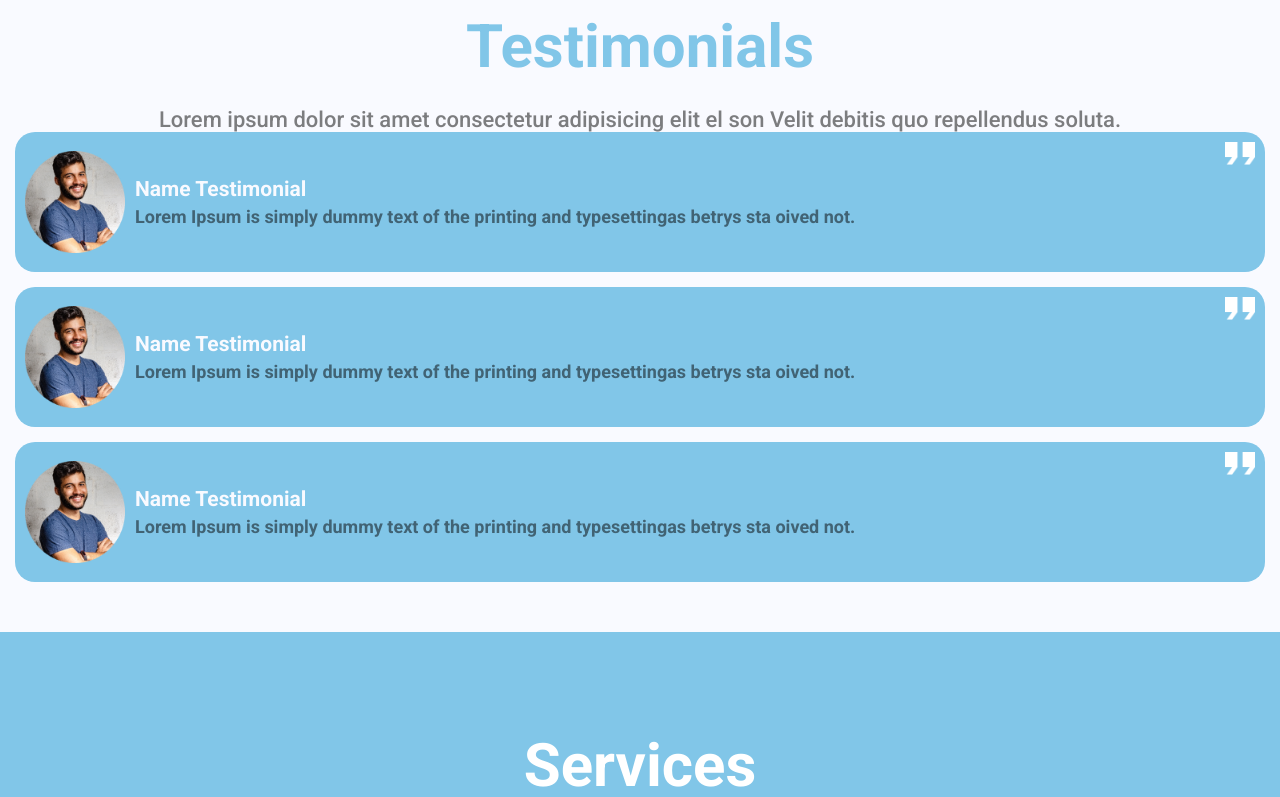
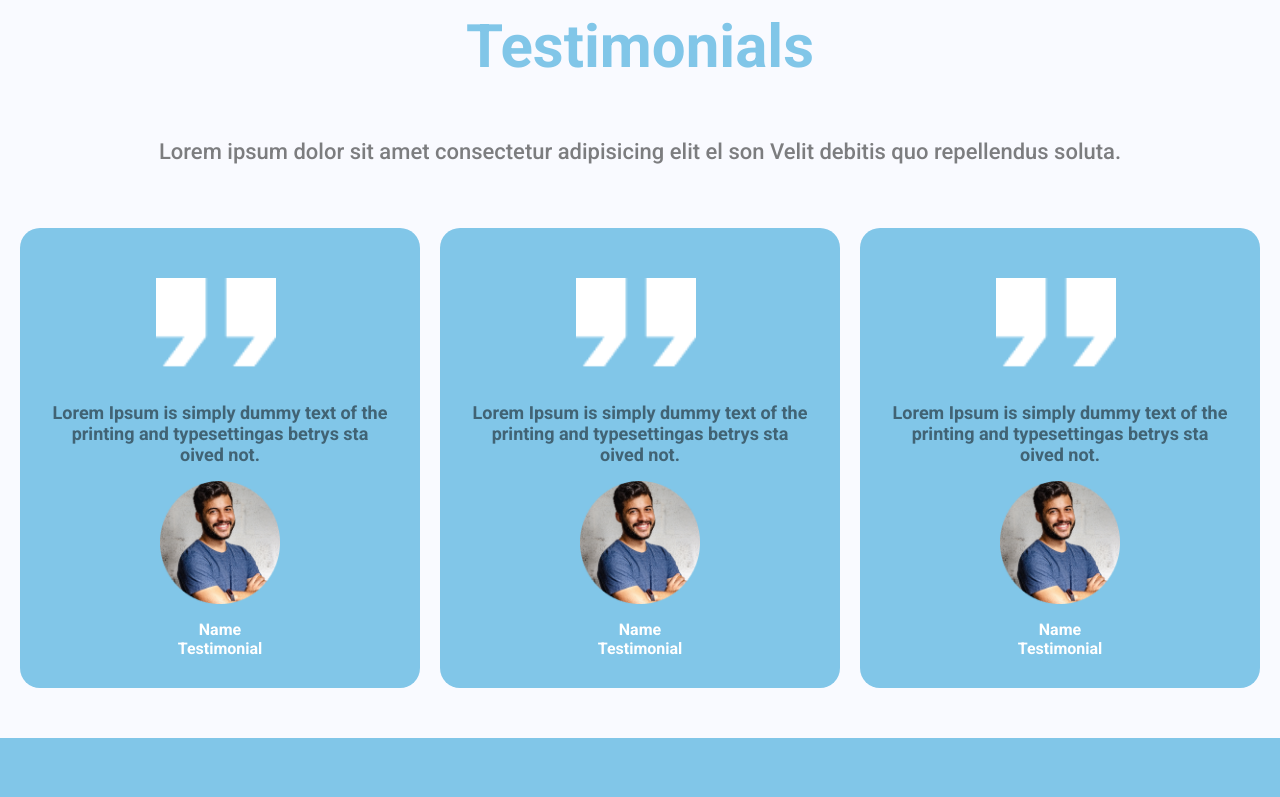
Before and after one commit to bryancol27/Norbey-transport-service-AceCoders, a React (Vite) app: page / in a window 1280 px wide. Shown: the part 2000-2797 px from the top of the page. Built offline with nearby package versions, Linux system fonts and the light colour scheme.

Commit message:
UPDATE, styles for desktop version and create logic for the views slide

```diff
--- a/src/Templates/Header/styles.js
+++ b/src/Templates/Header/styles.js
@@ -14,6 +14,10 @@ export const HeaderStyle = styled.main`
     justify-content: center;
     align-items: flex-end;
 
+    @media (min-width: 900px) {
+        align-items: center;
+    }
+
     div {
         width: 80%;
         display: flex;
@@ -27,11 +31,20 @@ export const HeaderStyle = styled.main`
             color: ${variables.colors.blue};
             font-size: 2.5rem;
             font-weight: bold;
+
+            @media (min-width: 900px) {
+                font-size: 4rem;
+            }
         }
         p {
             color: #fff;
             font-size: 1rem;
             text-align: center;
+
+            @media (min-width: 900px) {
+                max-width: 700px;
+                font-size: 1.2rem;
+            }
         }
         button {
             width: 130px;
@@ -42,6 +55,7 @@ export const HeaderStyle = styled.main`
             font-size: 1rem;
             color: ${variables.colors.blue};
             font-weight: bold;
+            cursor: pointer;
 
             :hover {
                 background: ${variables.colors.blue};
--- a/src/Templates/Services/index.jsx
+++ b/src/Templates/Services/index.jsx
@@ -1,62 +1,94 @@
-import React from "react";
+import React from 'react';
 //import styles
-import { SectionServices } from "./styles";
+import { SectionServices } from './styles';
 // // Import Swiper React components
-import { Swiper, SwiperSlide } from "swiper/react";
-import "./styleSwiper/swiper.css";
-import "swiper/css/bundle";
-import { Pagination } from "swiper";
+import { Swiper, SwiperSlide } from 'swiper/react';
+import './styleSwiper/swiper.css';
+import 'swiper/css/bundle';
+import { Pagination } from 'swiper';
 
 //import DATASERVICES
-import { dataServices } from "@utils/data";
+import { dataServices } from '@utils/data';
 
 //import feather icons
-import { ExternalLink, Truck, MapPin} from 'react-feather';
+import { ExternalLink, Truck, MapPin } from 'react-feather';
 
 //import navigation for redirects
-import { useNavigate } from "react-router-dom";
+import { useNavigate } from 'react-router-dom';
 
 const Services = () => {
-
     const navigator = useNavigate();
 
-    const goCar = () =>{
+    const goCar = () => {
         navigator('/car');
+    };
+
+    //logic fot the views slides
+    const widthScreen = screen.width;
+
+    const viewSwiper = (widthScreen) => {
+        switch (true) {
+            case widthScreen > 900:
+                return 3;
+                break;
+
+            case widthScreen > 500:
+                return 2;
+
+            default:
+                return 1;
         }
+    };
 
     return (
         <SectionServices>
             <h1>Services</h1>
-            <p>Lorem Ipsum is simply dummy text of the printing the 1500s, when an unknown prambled it to make a type specimen book. It has survived not. </p>
+            <p>
+                Lorem Ipsum is simply dummy text of the printing the 1500s, when
+                an unknown prambled it to make a type specimen book. It has
+                survived not.{' '}
+            </p>
 
             <div className="containSwiper">
                 <Swiper
+                    slidesPerView={viewSwiper(widthScreen)}
                     pagination={{
-                        dynamicBullets: true,
+                        dynamicBullets: true
                     }}
                     modules={[Pagination]}
                     className="mySwiper"
                 >
-                    ${dataServices.map((data, i) => <SwiperSlide key={i}>
-
+                    $
+                    {dataServices.map((data, i) => (
+                        <SwiperSlide key={i}>
                             <div>
                                 <figure>
                                     <img src={data.img} alt={data.name} />
-                                <h5> <MapPin color="#fff" size={18}/> {data.name}</h5>
+                                    <h5>
+                                        {' '}
+                                        <MapPin color="#fff" size={18} />{' '}
+                                        {data.name}
+                                    </h5>
                                 </figure>
                             </div>
-
-                    </SwiperSlide>)};
+                        </SwiperSlide>
+                    ))}
+                    ;
                 </Swiper>
             </div>
 
             <div className="servicesContain_Buttons">
-
-                <button><ExternalLink color="#fff" size={18} />View More</button>
-                <button onClick={goCar}><Truck color="#fff" size={18} />View Cars</button>
+                <button>
+                    <ExternalLink color="#fff" size={18} />
+                    View More
+                </button>
+                <button onClick={goCar}>
+                    <Truck color="#fff" size={18} />
+                    View Cars
+                </button>
             </div>
         </SectionServices>
-    )
-}
+    );
+};
 
 export { Services };
--- a/src/Templates/Testimonials/index.jsx
+++ b/src/Templates/Testimonials/index.jsx
@@ -23,6 +23,7 @@ const Testimonials = () => {
 
                     { dummyArray.map((e, i) => (
                         <div className='testimonials__cards__card' key={i}>
+                            <h4 className='nameTestimonial_desktop'>Name Testimonial</h4>
                             <img
                                 className='comment-img'
                                 src="/ContentPage/iconComillas.png"
--- a/src/Templates/Testimonials/styles.js
+++ b/src/Templates/Testimonials/styles.js
@@ -11,6 +11,10 @@ export const TestimonialsContainer = styled.section`
     display: flex;
     flex-direction: column;
     align-items: center;
+
+    @media (min-width: 900px) {
+        gap: 2rem;
+    }
 
     h2 {
         color: ${variables.colors.blue};
@@ -32,6 +36,12 @@ export const TestimonialsContainer = styled.section`
         width: 100%;
         gap: 15px;
 
+        @media (min-width: 900px) {
+            flex-direction: row;
+            justify-content: space-evenly;
+            margin-top: 1rem;
+        }
+
         &__card {
             width: 100%;
             height: 140px;
@@ -43,6 +53,27 @@ export const TestimonialsContainer = styled.section`
             align-items: center;
             gap: 10px;
 
+            .nameTestimonial_desktop {
+                display: none;
+
+                @media (min-width: 900px) {
+                    display: block;
+                    color: #fff;
+                    width: 100px;
+                    text-align: center;
+                }
+            }
+
+            @media (min-width: 900px) {
+                max-width: 400px;
+                min-height: 460px;
+                flex-direction: column-reverse;
+                align-items: center;
+                justify-content: flex-start;
+                padding: 30px;
+                gap: 1rem;
+            }
+
             background-color: ${variables.colors.blue};
 
             .comment-img {
@@ -50,10 +81,19 @@ export const TestimonialsContainer = styled.section`
                 width: 30px;
                 right: 10px;
                 top: 10px;
+
+                @media (min-width: 900px) {
+                    width: 120px;
+                    right: 36%;
+                    top: 50px;
+                }
             }
 
             .person-img {
                 width: 100px;
+                @media (min-width: 900px) {
+                    width: 120px;
+                }
             }
 
             .texts {
@@ -61,11 +101,19 @@ export const TestimonialsContainer = styled.section`
                 flex-direction: column;
                 align-items: flex-start;
 
+                @media (min-width: 900px) {
+                    align-items: center;
+                }
+
                 h4 {
                     font-size: 21px;
                     font-weight: bold;
                     margin-bottom: 5px;
                     color: ${variables.colors.background};
+
+                    @media (min-width: 900px) {
+                        display: none;
+                    }
                 }
 
                 p {
@@ -73,6 +121,9 @@ export const TestimonialsContainer = styled.section`
                     text-align: start;
                     font-weight: bold;
                     color: #416374;
+                    @media (min-width: 900px) {
+                        text-align: center;
+                    }
                 }
             }
         }
```
Lines whose indentation alone changed are shown as unchanged.
